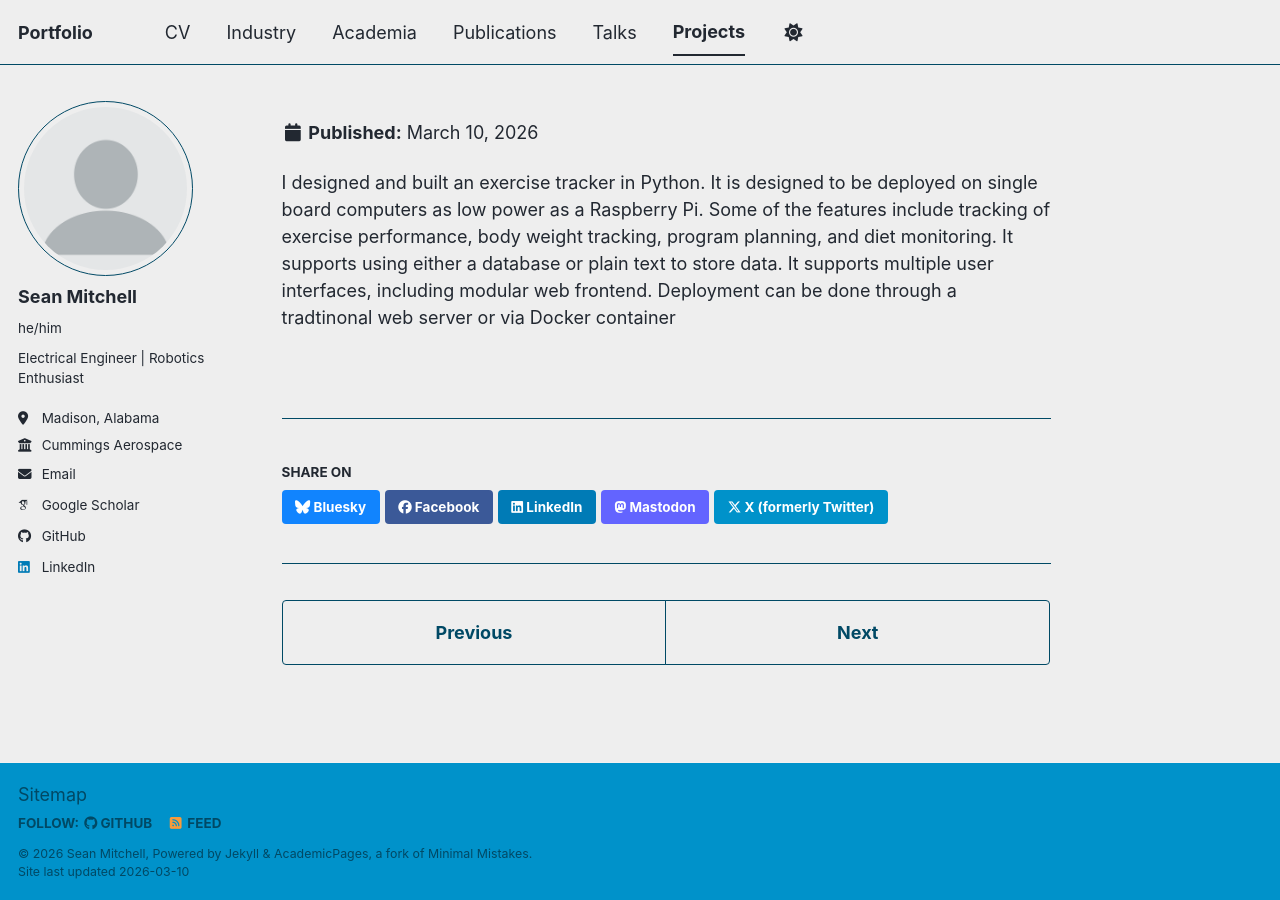
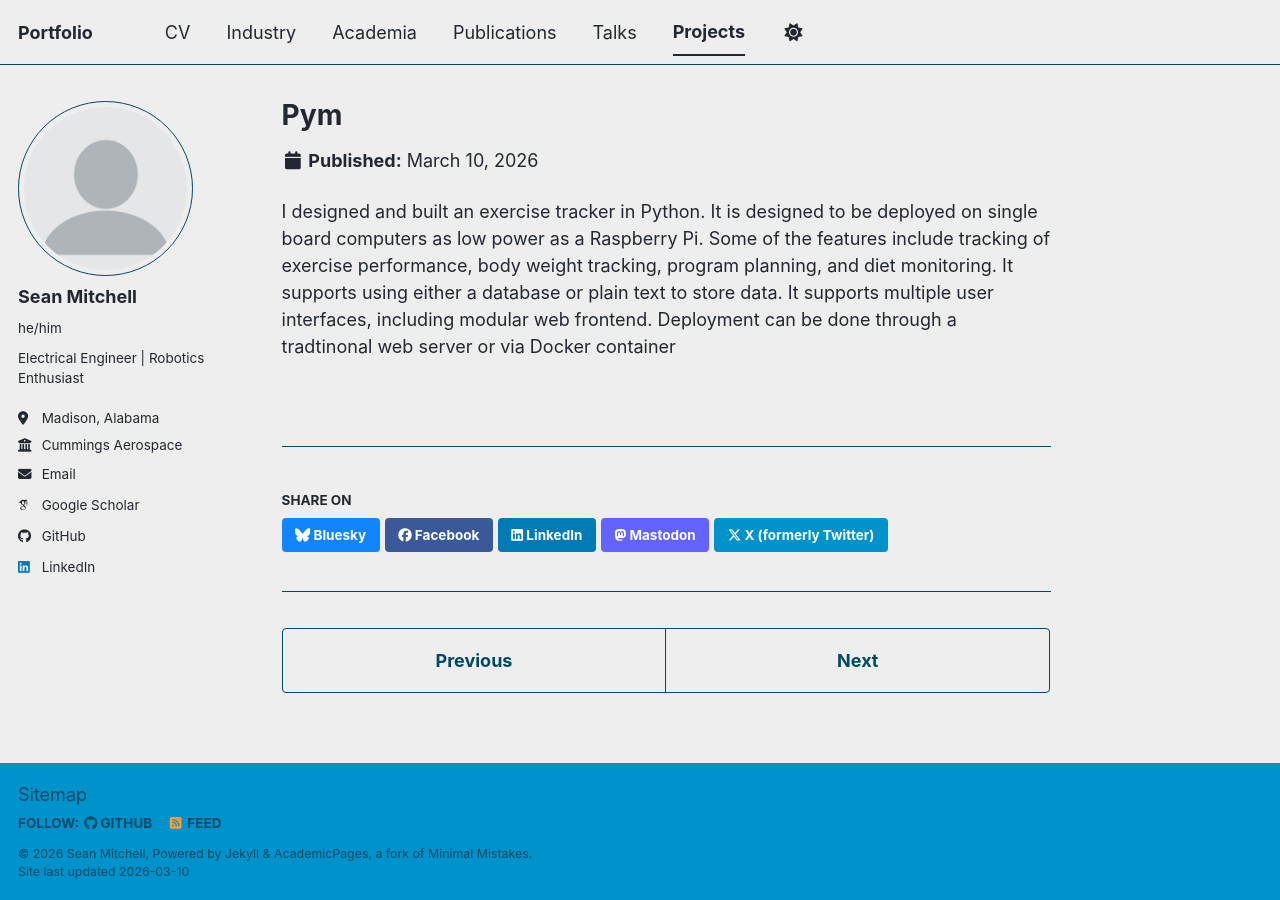
Before and after one commit to sean-r-mitchell/portfolio, a Jekyll site: the page built from _portfolio/fitness_tracker.md, in a window 1280 px wide. Built offline with Jekyll 4.4.1, drawn with Linux system fonts in a browser that asks for light colours; some web fonts are replaced; a script bundle is joined from its source files by our own code; library files that are not in the unit come from our copies.

Commit message:
Update fitness_tracker.md

```diff
--- a/_portfolio/fitness_tracker.md
+++ b/_portfolio/fitness_tracker.md
@@ -1,5 +1,5 @@
 ---
-title: "Pym
+title: "Pym"
 excerpt: "Python based gym/fitness tracker"
 collection: portfolio
 ---
```
